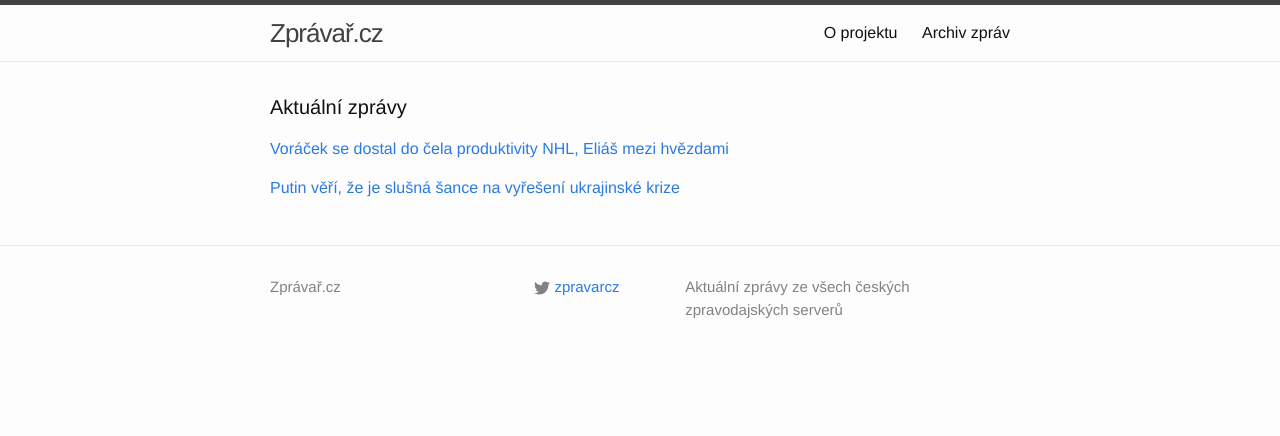
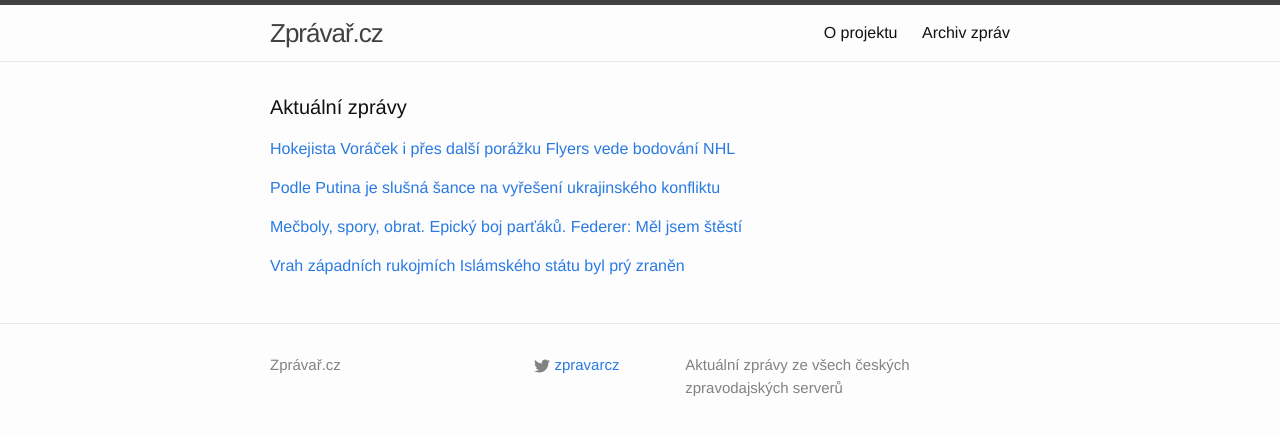
Before and after one commit to adliska/zpravar, a Jekyll site: the page built from index.html, in a window 1280 px wide. Shown: the top 436 px of the page. Built offline with Jekyll 4.4.1, drawn with Linux system fonts in a browser that asks for light colours.

Commit message:
zpravar news update

```diff
--- a/index.html
+++ b/index.html
@@ -5,20 +5,36 @@ layout: default
 <div class="home">
     <h1 class="page-heading">Aktuální zprávy</h1>
 
-<p><a href="javascript:;" onclick="toggle_visibility('zpravy0')">Voráček se dostal do čela produktivity NHL, Eliáš mezi hvězdami</a></p>
+<p><a href="javascript:;" onclick="toggle_visibility('zpravy0')">Hokejista Voráček i přes další porážku Flyers vede bodování NHL</a></p>
 <div id="zpravy0" style="display:none">
 <ul>
+<li><a href=http://www.rozhlas.cz/_zprava/hokejista-voracek-i-pres-dalsi-porazku-flyers-vede-bodovani-nhl--1421163>Hokejista Voráček i přes další porážku Flyers vede bodování NHL - www.rozhlas.cz</a></li>
 <li><a href=http://www.denik.cz/hokej/voracek-se-dostal-do-cela-produktivity-nhl-elias-mezi-hvezdami-20141116.html>Voráček se dostal do čela produktivity NHL, Eliáš mezi hvězdami - www.denik.cz</a></li>
 <li><a href=http://hokej.idnes.cz/voracek-preskocil-crosbyho-df7-/nhl.aspx?c=A141115_221239_nhl_Mkr>Voráček přeskočil Crosbyho v bodování NHL, Hemský se konečně prosadil - hokej.idnes.cz</a></li>
 <li><a href=http://www.sportovninoviny.cz/zpravy/voracek-se-dostal-do-cela-produktivity-nhl-elias-mezi-hvezdami/1147860>Voráček se dostal do čela produktivity NHL, Eliáš mezi hvězdami - www.sportovninoviny.cz</a></li>
 <li><a href=http://sport.aktualne.cz/voracek-v-noci-zase-zaril-a-uz-vede-produktivitu-cele-nhl/r~d757d65c6d5411e4b6d20025900fea04/>Voráček v noci zase zářil a už vede produktivitu celé NHL - sport.aktualne.cz</a></li>
 <li><a href=http://sport.aktualne.cz/tlusty-a-hemsky-bodovali-jejich-tymy-vsak-prohraly/r~b3fa94a06d2311e49bec0025900fea04/>Tlustý a Hemský bodovali, jejich týmy však prohrály - sport.aktualne.cz</a></li>
 </ul>
-</div><p><a href="javascript:;" onclick="toggle_visibility('zpravy1')">Putin věří, že je slušná šance na vyřešení ukrajinské krize</a></p>
+</div><p><a href="javascript:;" onclick="toggle_visibility('zpravy1')">Podle Putina je slušná šance na vyřešení ukrajinského konfliktu </a></p>
 <div id="zpravy1" style="display:none">
 <ul>
+<li><a href=http://www.lidovky.cz/podle-putina-je-slusna-sance-na-vyreseni-ukrajinskeho-konfliktu-px4-/zpravy-svet.aspx?c=A141116_074114_ln_zahranici_mct>Podle Putina je slušná šance na vyřešení ukrajinského konfliktu  - www.lidovky.cz</a></li>
 <li><a href=http://www.novinky.cz/zahranicni/svet/353642-putin-veri-ze-je-slusna-sance-na-vyreseni-ukrajinske-krize.html>Putin věří, že je slušná šance na vyřešení ukrajinské krize - www.novinky.cz</a></li>
 <li><a href=http://zpravy.idnes.cz/putin-o-ukrajine-0ki-/zahranicni.aspx?c=A141116_071008_zahranicni_cen>Putin mluví o slušné šanci na ukončení konfliktu na Ukrajině - zpravy.idnes.cz</a></li>
 <li><a href=http://www.ceskenoviny.cz/zpravy/zpravy/usa-japonsko-a-australie-odsoudily-ruskou-anexi-krymu/1147848>USA, Japonsko a Austrálie odsoudily ruskou anexi Krymu - www.ceskenoviny.cz</a></li>
 </ul>
+</div><p><a href="javascript:;" onclick="toggle_visibility('zpravy2')">Mečboly, spory, obrat. Epický boj parťáků. Federer: Měl jsem štěstí</a></p>
+<div id="zpravy2" style="display:none">
+<ul>
+<li><a href=http://sport.idnes.cz/tenis-turnaj-mistru-federer-wawrinka-d80-/tenis.aspx?c=A141116_073439_tenis_rou>Mečboly, spory, obrat. Epický boj parťáků. Federer: Měl jsem štěstí - sport.idnes.cz</a></li>
+<li><a href=http://www.rozhlas.cz/_zprava/djokovic-a-federer-se-utkaji-ve-finale-londynskeho-turnaje-mistru--1421099>Djokovič a Federer se utkají ve finále londýnského Turnaje mistrů - www.rozhlas.cz</a></li>
+<li><a href=http://www.sportovninoviny.cz/zpravy/djokovic-a-federer-se-utkaji-ve-finale-turnaje-mistru/1147755>Djokovič a Federer se utkají ve finále Turnaje mistrů - www.sportovninoviny.cz</a></li>
+</ul>
+</div><p><a href="javascript:;" onclick="toggle_visibility('zpravy3')">Vrah západních rukojmích Islámského státu byl prý zraněn</a></p>
+<div id="zpravy3" style="display:none">
+<ul>
+<li><a href=http://zpravy.aktualne.cz/zahranici/vrah-zapadnich-rukojmich-islamskeho-statu-byl-pry-zranen/r~5c50641c6d5c11e4a10c0025900fea04/>Vrah západních rukojmích Islámského státu byl prý zraněn - zpravy.aktualne.cz</a></li>
+<li><a href=http://www.novinky.cz/zahranicni/blizky-a-stredni-vychod/353641-pri-naletu-na-pozice-islamskeho-statu-byl-zranen-i-vrah-zapadnich-rukojmich.html>Při náletu na pozice Islámského státu byl zraněn i vrah západních rukojmích - www.novinky.cz</a></li>
+<li><a href=http://www.ceskenoviny.cz/zpravy/zpravy/vrah-zapadnich-rukojmich-islamskeho-statu-byl-pry-zranen/1147849>Vrah západních rukojmích Islámského státu byl prý zraněn - www.ceskenoviny.cz</a></li>
+</ul>
 </div></div>
```
